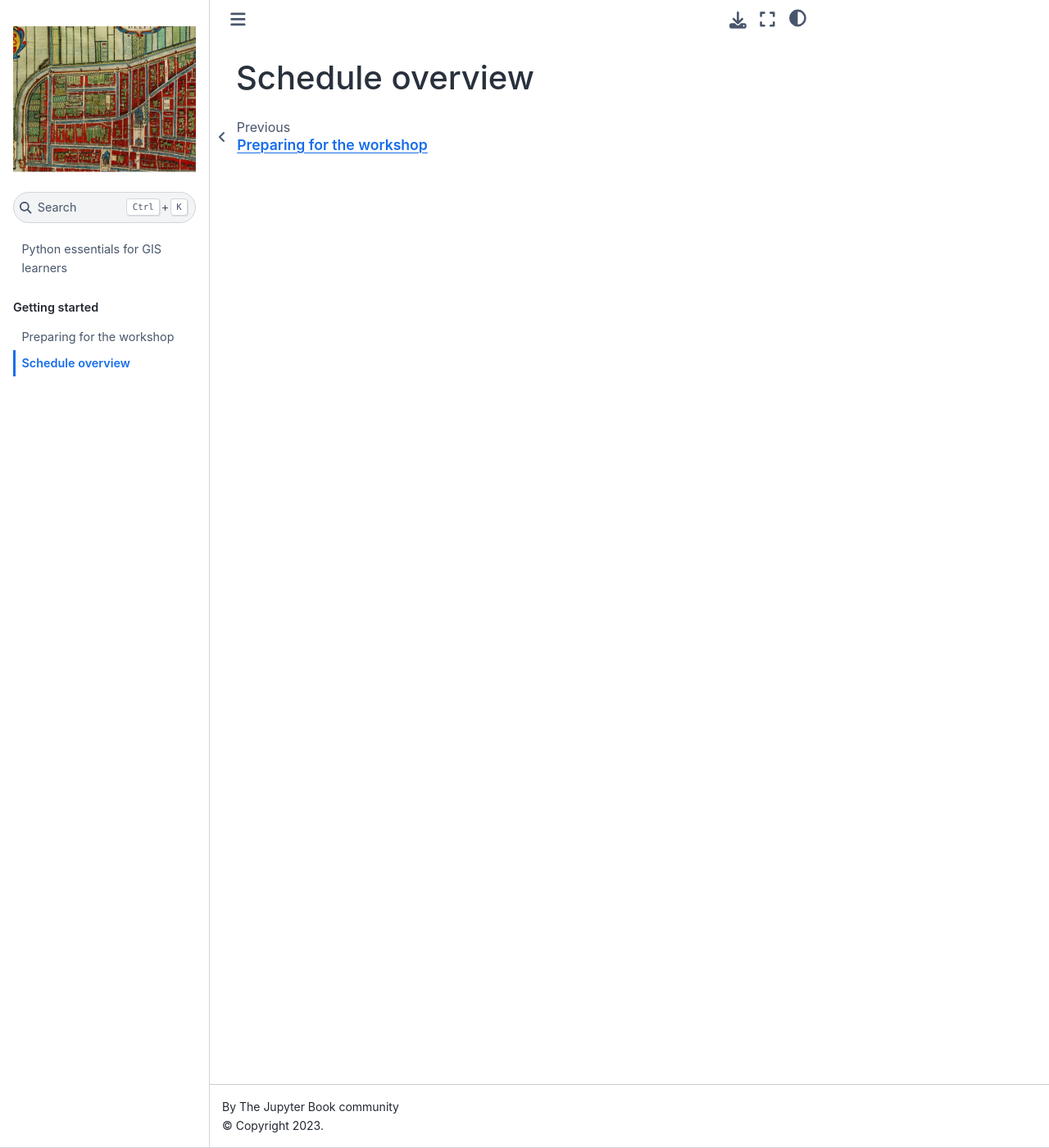
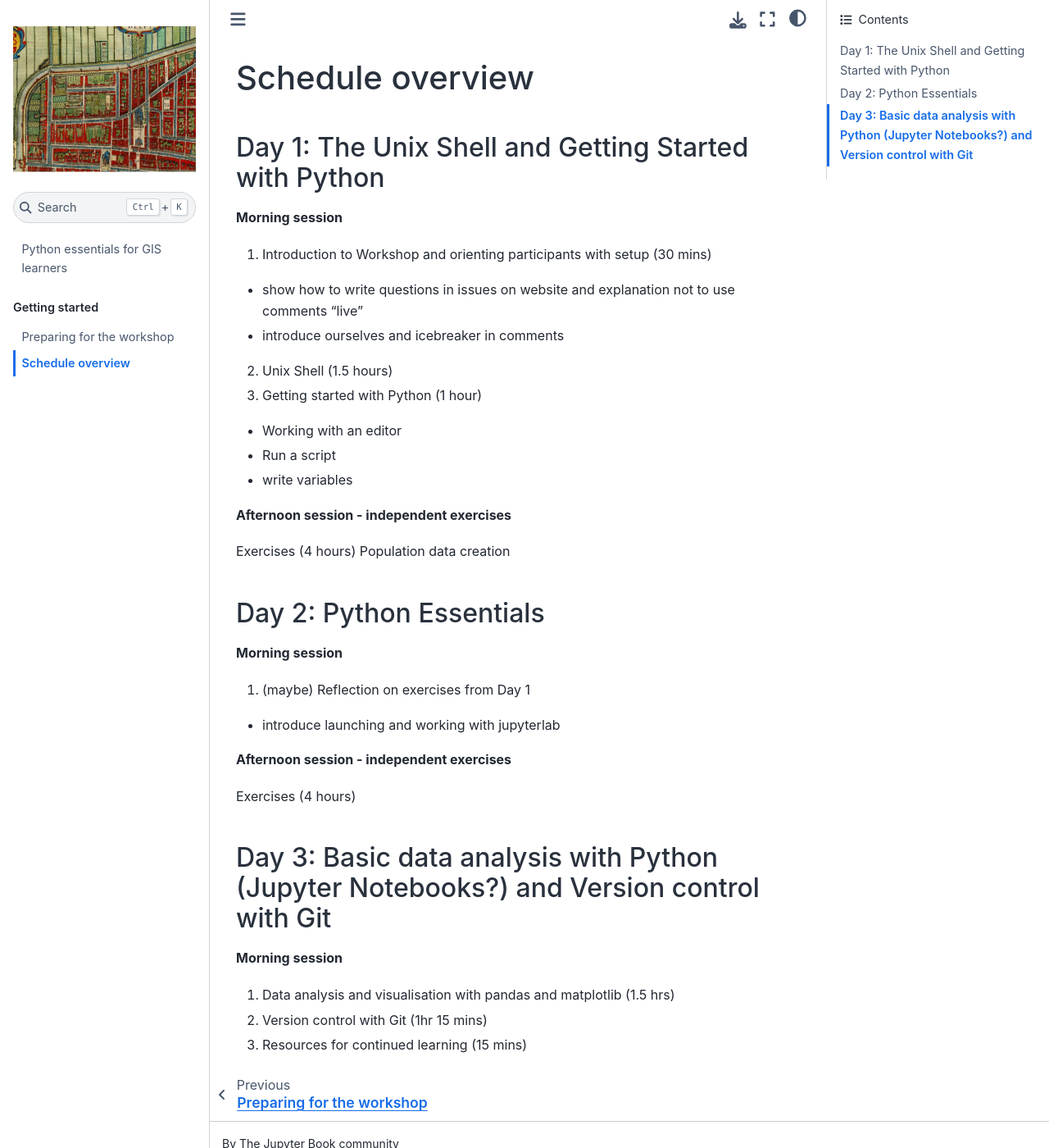
Before and after one commit to the-magnificents/04-02-2021-Carpentry-for-HGIS, a Jupyter Book: the page built from 00_Lesson_prep/Schedule.md, in a window 1280 px wide and 1400 px high. Shown: the whole window at 82% size. Built offline with Jupyter Book 1.0.4 settings and Sphinx 7.4.7 and the Sphinx Book theme 1.1.4, drawn with Linux system fonts in a browser that asks for light colours; pages that are not in the unit, such as notebooks, are missing from menus.

Commit message:
updated schedule and prep checklist

```diff
--- a/00_Lesson_prep/Schedule.md
+++ b/00_Lesson_prep/Schedule.md
@@ -1 +1,43 @@
 # Schedule overview
+
+## Day 1: The Unix Shell and Getting Started with Python
+
+**Morning session**
+
+1. Introduction to Workshop and orienting participants with setup (30 mins)
+- show how to write questions in issues on website and explanation not to use comments "live"
+- introduce ourselves and icebreaker in comments
+
+2. Unix Shell (1.5 hours)
+
+3. Getting started with Python (1 hour)
+- Working with an editor
+- Run a script
+- write variables
+
+**Afternoon session - independent exercises**
+
+Exercises (4 hours)
+Population data creation
+
+## Day 2: Python Essentials
+
+**Morning session**
+
+1. (maybe) Reflection on exercises from Day 1
+
+- introduce launching and working with jupyterlab
+
+**Afternoon session - independent exercises**
+
+Exercises (4 hours)
+
+## Day 3: Basic data analysis with Python (Jupyter Notebooks?) and Version control with Git
+
+**Morning session**
+
+1. Data analysis and visualisation with pandas and matplotlib (1.5 hrs)
+
+2. Version control with Git (1hr 15 mins)
+
+3. Resources for continued learning (15 mins)
```
Also changed, not shown: 00_Lesson_prep/README.md (+3 -0 lines), 1 other file.
